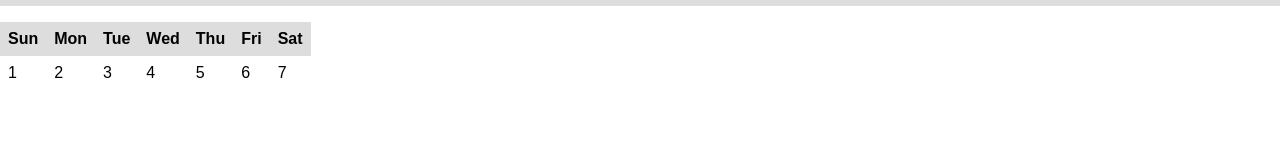
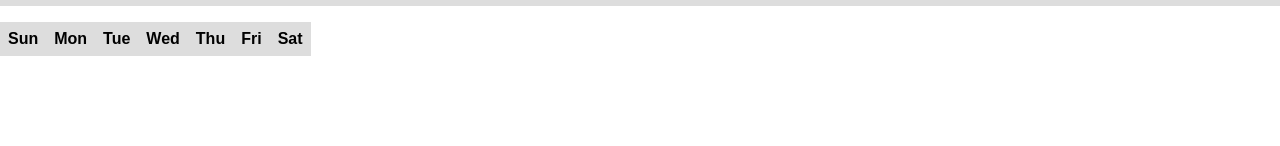
Before and after one commit to fmontes/show-calendar, a React (Create React App) app: page / in a window 1280 px wide. Shown: the part 153-299 px from the top of the page. Built offline with nearby package versions, Linux system fonts and the light colour scheme.

Commit message:
Add proptypes and add weeks to calendar component

```diff
--- a/src/components/calendar/Calendar.js
+++ b/src/components/calendar/Calendar.js
@@ -1,5 +1,7 @@
 import React, { Component } from 'react'
 import styled from 'styled-components'
+import PropTypes from 'prop-types';
+import Week from './Week'
 
 const Table = styled.table`
     border-collapse: collapse;
@@ -29,19 +31,15 @@ class Calendar extends Component {
                     </tr>
                 </thead>
                 <tbody>
-                    <tr>
-                        <td>1</td>
-                        <td>2</td>
-                        <td>3</td>
-                        <td>4</td>
-                        <td>5</td>
-                        <td>6</td>
-                        <td>7</td>
-                    </tr>
+                    { this.props.data ? this.props.data.map((week, index) => <Week data={week} key={index} />) : [] }
                 </tbody>
             </Table>
         )
     }
 }
 
+Calendar.propTypes = {
+    data: PropTypes.arrayOf(PropTypes.array)
+};
+
 export default Calendar
--- a/src/components/calendar/Day.js
+++ b/src/components/calendar/Day.js
@@ -1,5 +1,6 @@
 import React, { Component } from 'react'
 import styled from 'styled-components'
+import PropTypes from 'prop-types';
 
 const Td = styled.td`
     background-color: lightgreen;
@@ -34,4 +35,8 @@ class Day extends Component {
     }
 }
 
+Day.propTypes = {
+    data: PropTypes.object
+};
+
 export default Day
--- a/src/components/calendar/Week.js
+++ b/src/components/calendar/Week.js
@@ -1,5 +1,6 @@
 import React, { Component } from 'react'
 import styled from 'styled-components'
+import PropTypes from 'prop-types';
 import Day from './Day'
 
 const DAYS_IN_WEEK = 7
@@ -39,4 +40,8 @@ class Week extends Component {
     }
 }
 
+Week.propTypes = {
+    data: PropTypes.arrayOf(PropTypes.object)
+};
+
 export default Week
```
Also changed, not shown: 1 other file (tests, documents, lock files or other folders).
